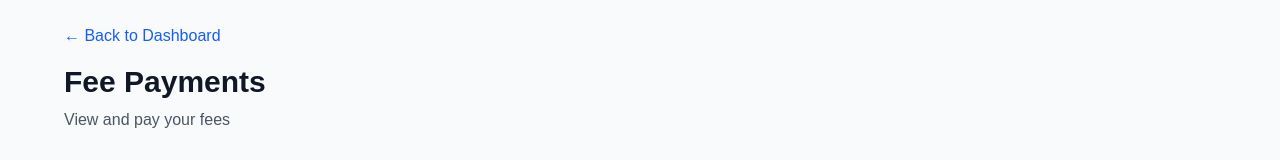
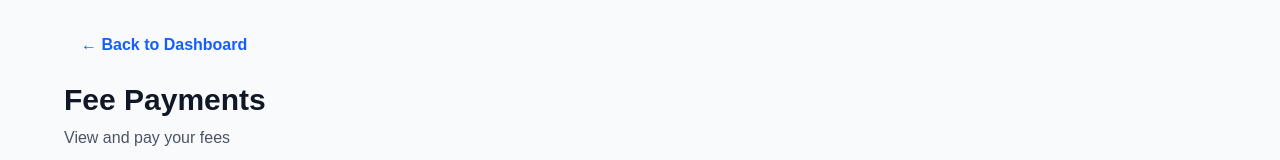
Before and after one commit to loiccheck404/student-portal, a Next.js app: page /dashboard/payments in a window 1280 px wide. Shown: the top 160 px of the page. Built offline with nearby package versions, Linux system fonts and the light colour scheme; no server answers.

Commit message:
7th commit

```diff
--- a/app/dashboard/payments/page.tsx
+++ b/app/dashboard/payments/page.tsx
@@ -130,7 +130,7 @@ export default function PaymentsPage() {
         <div className="mb-8">
           <button
             onClick={() => router.push("/dashboard")}
-            className="text-blue-600 hover:text-blue-700 mb-4 flex items-center gap-2 font-medium"
+            className="flex items-center gap-2 text-blue-600 hover:text-blue-700 hover:bg-blue-50 font-semibold mb-4 cursor-pointer px-4 py-2 rounded-lg border border-transparent hover:border-blue-200 transition-all"
           >
             ← Back to Dashboard
           </button>
```
